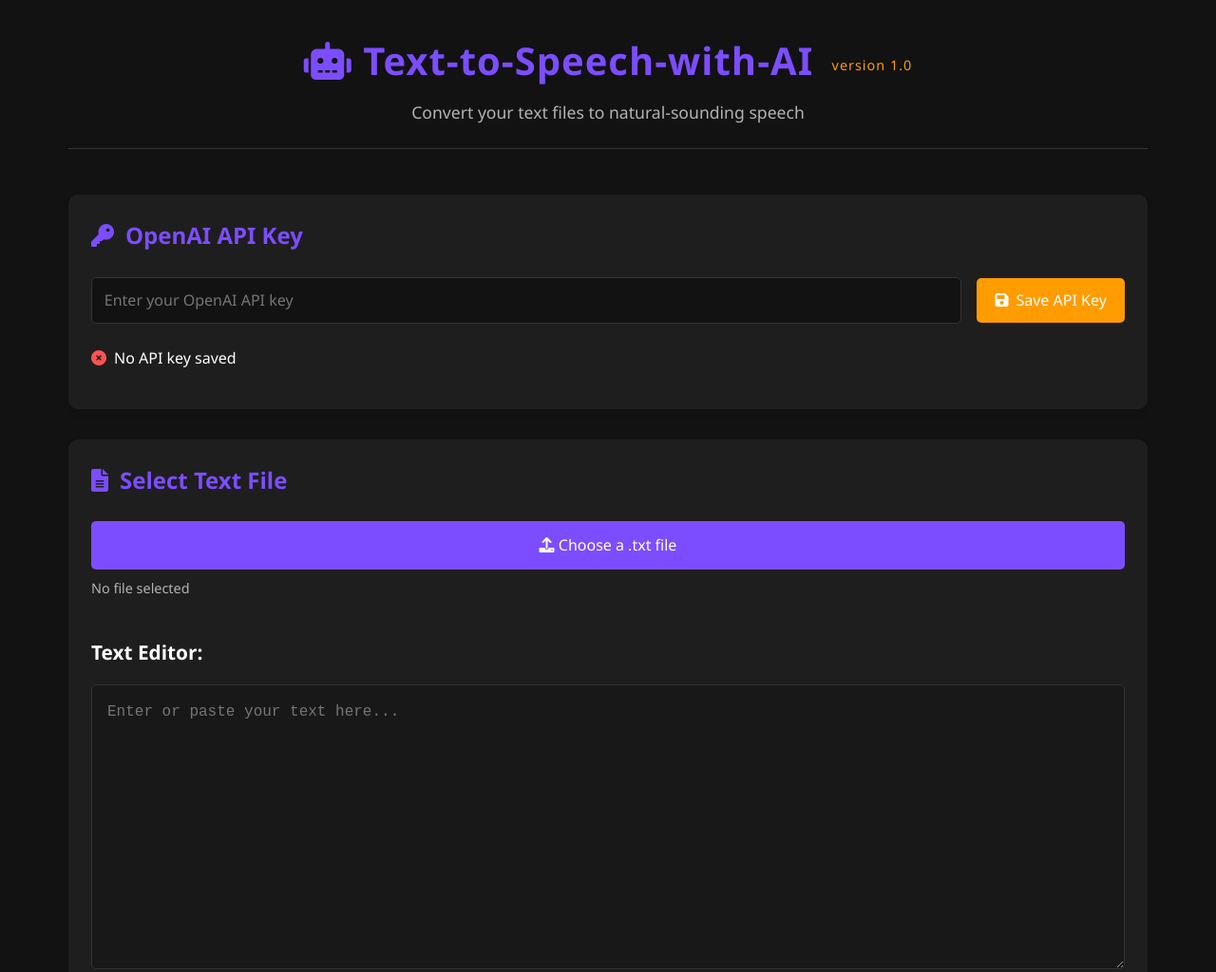
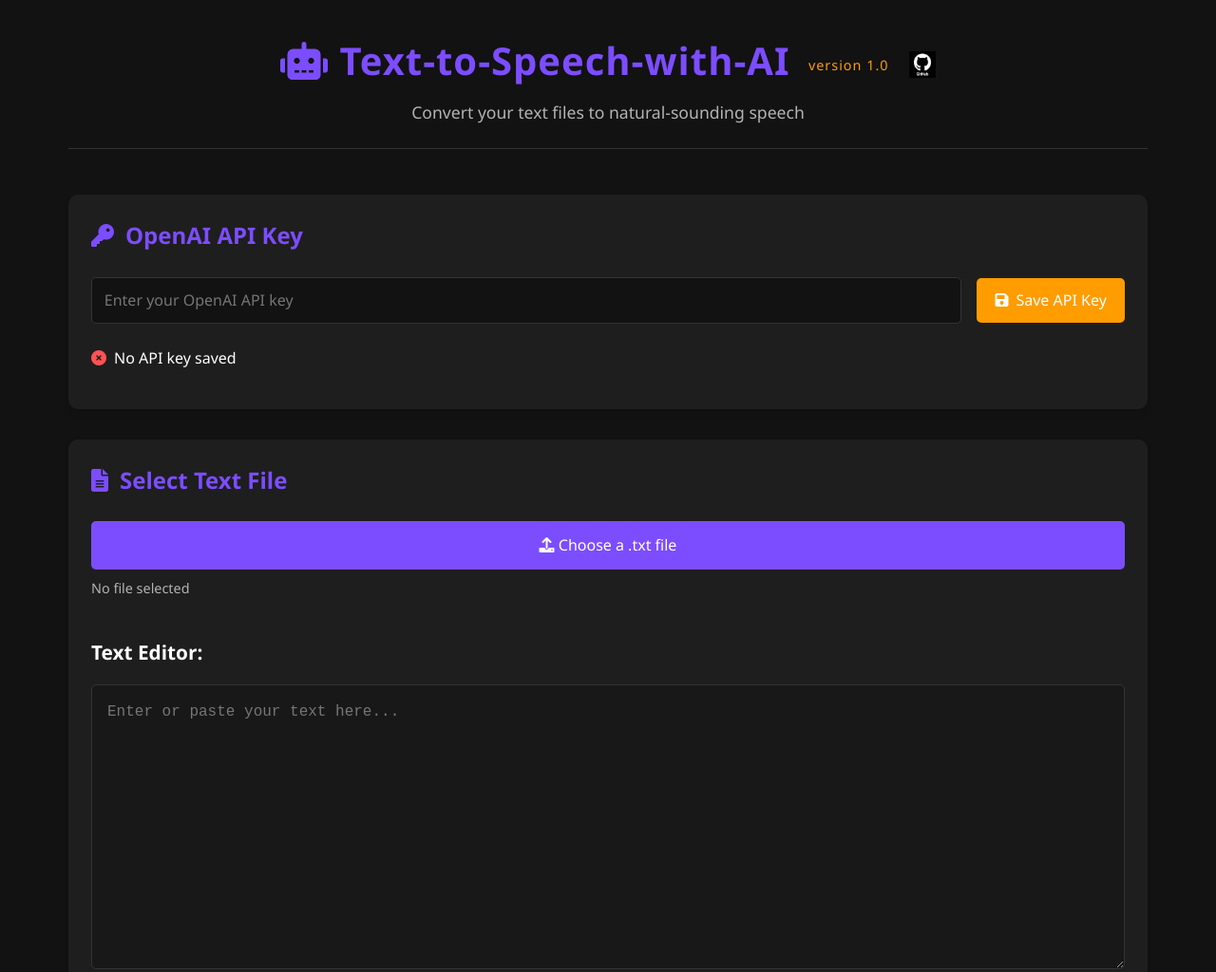
Before and after one commit to TTomas65/Text-to-Speech-with-AI, a plain HTML site: page index.html in a window 1280 px wide. Shown: the top 1024 px of the page at 95% size. Drawn offline with Linux system fonts and the light colour scheme.

Commit message:
GitHub logo added

```diff
--- a/index.html
+++ b/index.html
@@ -10,7 +10,11 @@
 <body>
     <div class="container">
         <header>
-            <h1><i class="fas fa-robot"></i> Text-to-Speech-with-AI <span class="version">version 1.0</span></h1>
+            <h1><i class="fas fa-robot"></i> Text-to-Speech-with-AI <span class="version">version 1.0</span>
+    <a href="https://github.com/TTomas65/Text-to-Speech-with-AI" target="_blank" title="View on GitHub">
+        <img src="images/Github_logo.png" alt="GitHub Logo" style="height:28px;vertical-align:middle;margin-left:10px;">
+    </a>
+</h1>
             <p>Convert your text files to natural-sounding speech</p>
         </header>
 
```
Also changed, not shown: Images/Github_logo.png (added).
